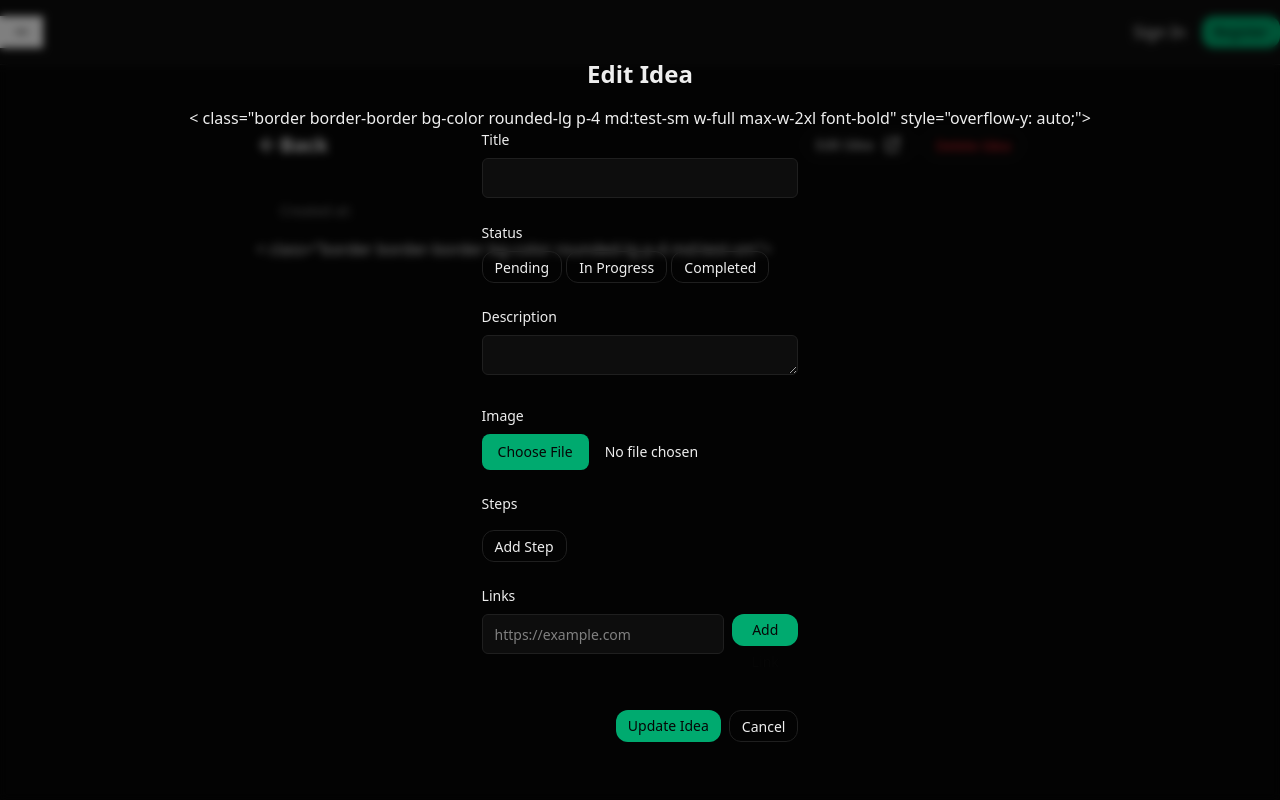
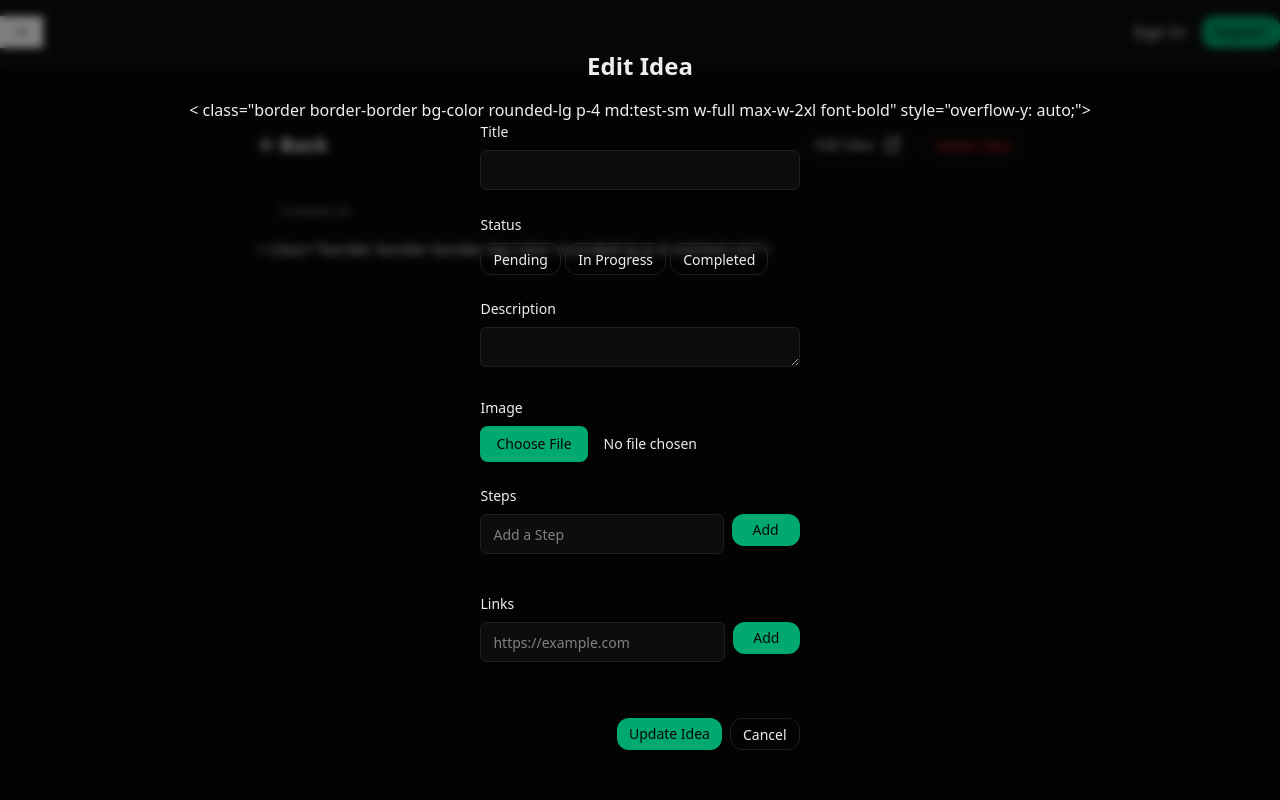
Before and after one commit to DHYEY3559/idea, a Laravel app: template resources/views/ideas/show.blade.php in a window 1280 px wide, after a click on "Edit Idea". Run offline with Laravel 12, Linux system fonts and the light colour scheme; the template is opened without the code that fills it, so the values that code supplies are empty; style sheets or scripts are compiled from the project's sources.

Commit message:
feat: enhance steps management in show.blade.php with add/remove functionality

```diff
--- a/resources/views/ideas/show.blade.php
+++ b/resources/views/ideas/show.blade.php
@@ -123,16 +123,28 @@
                     </div>
 
                     <div class="mt-4">
-                        <label for="links" class="mb-2 block text-sm font-medium">Steps</label>
-                        <div class="flex flex-col gap-y-2">
-                            @foreach ($idea->steps as $key => $steps)
+                        <label for="steps" class="mb-2 block text-sm font-medium">Steps</label>
+                        <div class="mb-4 flex gap-x-2">
+                            <input type="text" id="new-step-edit" placeholder="Add a Step" class="input w-full">
+                            <button type="button" id="add-step-button" class="btn btn-primary">Add Step</button>
+                        </div>
+                        <div id="steps-container" class="flex flex-col gap-y-2">
+                            @foreach ($idea->steps as $index=>$steps)
                                 <div class="flex items-center gap-x-2">
-                                    <input type="text" name="steps[]" value="{{ $steps->description }}" class="input w-full">
-                                    <button type="button" class="btn btn-outlined">Remove</button>
+                                    <input type="text"
+                                        name="steps[]"
+                                        value="{{ $steps }}"
+                                        class="input w-full">
+                                    <button type="button"
+                                        class="btn btn-outlined
+                                        remove-step-edit"
+                                        data-index="{{ $index }}">
+                                        Remove
+                                    </button>
                                 </div>
                             @endforeach
                         </div>
-                        <button type="button" id="add-step-button" class="btn btn-outlined mt-2">Add Step</button>
+                        <div  class="editStepStack flex w-full flex-col" ></div>
                     </div>
 
                     <div class="mt-4">
```
